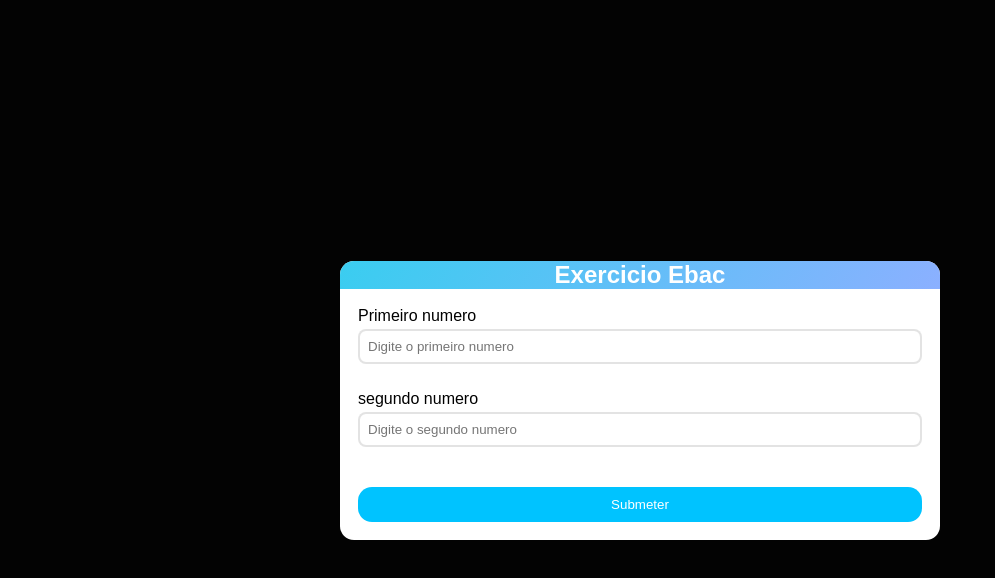
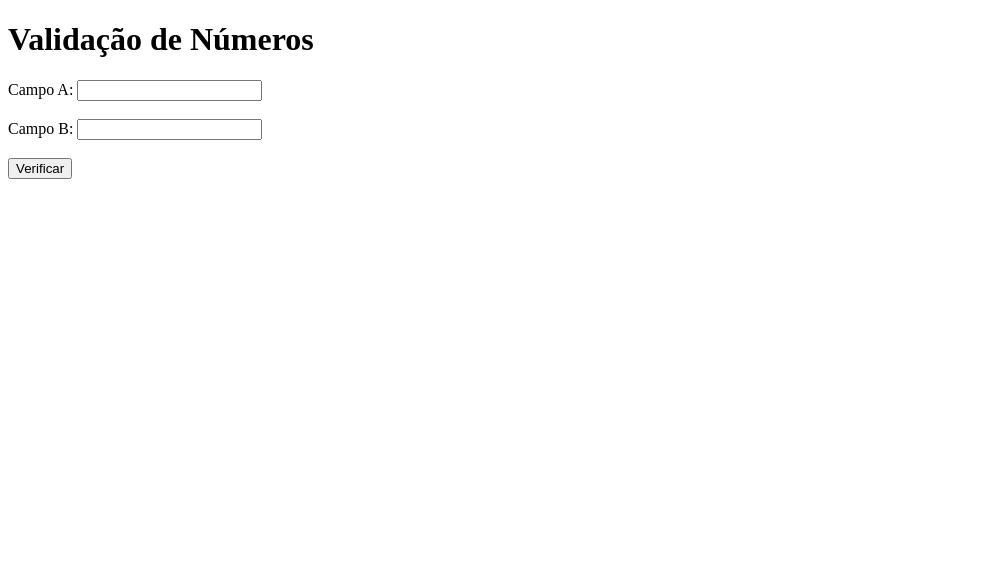
Before and after one commit to Morenodev085/script-java, a plain HTML site: page index.html in a window 1280 px wide. Shown: the whole page, without its empty margins (0-995 px from the left). Drawn offline with Linux system fonts and the light colour scheme.

Commit message:
Update index.html
novo metodo

```diff
--- a/index.html
+++ b/index.html
@@ -1,37 +1,35 @@
 <!DOCTYPE html>
-<html lang="Pt-Br">
+<html lang="pt-br">
 <head>
     <meta charset="UTF-8">
     <meta name="viewport" content="width=device-width, initial-scale=1.0">
-    <title>Projeto Ebac JAva</title>
-    <link rel="stylesheet" href="./main.css">
+    <title>Validação de Números</title>
+    <style>
+        .mensagem {
+            font-weight: bold;
+            margin-top: 10px;
+        }
+        .mensagem.positiva {
+            color: green;
+        }
+        .mensagem.negativa {
+            color: red;
+        }
+    </style>
 </head>
 <body>
-    <div class="conteiner">
-        <section class="header">
-            <h2>Exercicio Ebac</h2>
-        </section>
-        <form id="form" class="form">
-            <div class="form-content">
-                <label for="Numero">Primeiro numero</label>
-                <input type="number" name="Numero A" id="Primeiro-numero " placeholder="Digite o primeiro numero" >
-                <a>Mensagem de erro....</a>
-            </div>
-                </section>
-                <form id="form" class="form">
-                    <div class="form-content">
-                        <label for="Numero">segundo numero</label>
-                        <input type="number" name="Numero A" id="Segundo-numero " placeholder="Digite o segundo numero" >
-                        <a>Mensagem de erro....</a>
-                    </div>
+    <h1>Validação de Números</h1>
+    <form id="formulario">
+        <label for="campoA">Campo A:</label>
+        <input type="number" id="campoA" name="campoA" required>
+        <br><br>
+        <label for="campoB">Campo B:</label>
+        <input type="number" id="campoB" name="campoB" required>
+        <br><br>
+        <input type="submit" value="Verificar">
+    </form>
+    <div id="mensagemResultado" class="mensagem"></div>
 
-        <button type="submit">Submeter</button>
-
-
-        </form>
-
-
-    </div>
-    <script src="./main.js"></script>
+    <script src="main.js"></script>
 </body>
 </html>
```
